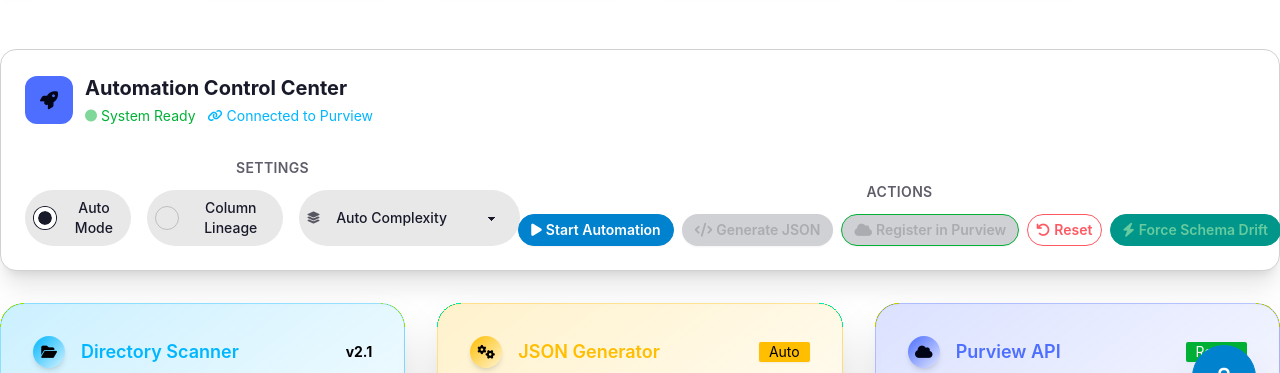
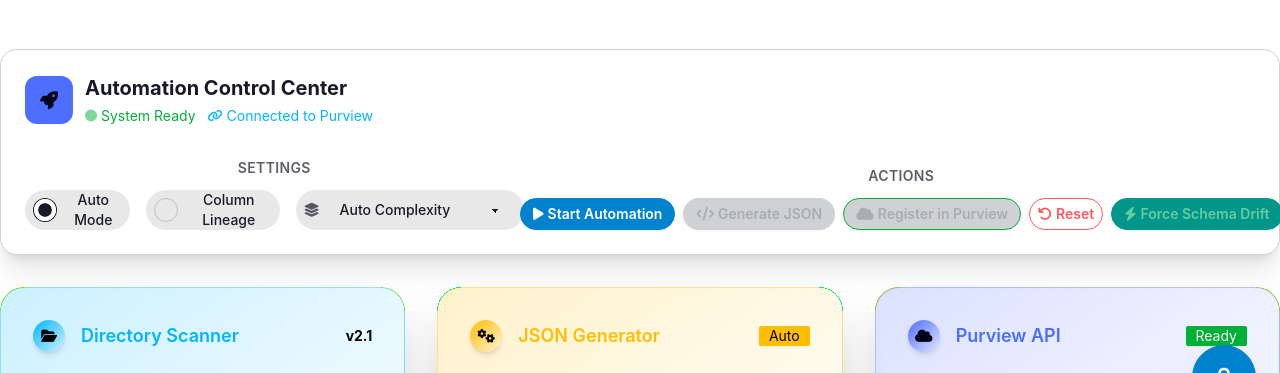
Before and after one commit to qoryhanisagal/lineageautomation, a website: page index.html in a window 1280 px wide. Shown: the part 367-740 px from the top of the page. Drawn offline with nearby package versions, Linux system fonts and the light colour scheme.

```diff
--- a/index.html
+++ b/index.html
@@ -69,7 +69,7 @@
         </div>
     </div>
 
-    <!-- Replace the Hero Section stats with this improved version -->
+    <!-- Hero Section stats -->
     <div class="hero min-h-[40vh] bg-gradient-to-br from-primary/10 via-transparent to-secondary/10 rounded-3xl mb-8">
         <div class="hero-content text-center">
             <div class="max-w-4xl">
@@ -152,17 +152,17 @@
                 <div class="space-y-3 text-center">
                     <h3 class="text-sm font-semibold text-base-content/70 uppercase tracking-wide">Settings</h3>
                     <div class="flex gap-4 justify-center">
-                        <div class="flex items-center gap-2 p-2 bg-base-200 rounded-full">
-                            <input type="checkbox" class="radio radio-sm" id="autoModeToggle" checked style="--chkbg: oklch(65% 0.22 149.214); --chkfg: white;" />
+                        <div class="flex items-center gap-2 py-0 px-2 bg-base-200 rounded-full">
+                            <input type="checkbox" class="radio radio-md" id="autoModeToggle" checked style="--chkbg: oklch(65% 0.22 149.214); --chkfg: white;" />
                             <span class="text-sm font-medium">Auto Mode</span>
                         </div>
-                        <div class="flex items-center gap-2 p-2 bg-base-200 rounded-full">
-                            <input type="checkbox" class="radio radio-sm" id="columnLineageToggle" style="--chkbg: oklch(65% 0.22 149.214); --chkfg: white;" />
+                        <div class="flex items-center gap-2 py-0 px-2 bg-base-200 rounded-full">
+                            <input type="checkbox" class="radio radio-md" id="columnLineageToggle" style="--chkbg: oklch(65% 0.22 149.214); --chkfg: white;" />
                             <span class="text-sm font-medium">Column Lineage</span>
                         </div>
-                        <div class="flex items-center gap-2 p-2 bg-base-200 rounded-full">
-                            <i class="fas fa-layer-group text-xs text-base-content/70"></i>
-                            <select class="select select-xs bg-transparent border-none text-sm font-medium" id="complexityLevel">
+                        <div class="flex items-center gap-2 py-0 px-2 bg-base-200 rounded-full">
+                            <i class="fas fa-layer-group text-sm text-base-content/70"></i>
+                            <select class="select select-sm bg-transparent border-none text-sm font-medium" id="complexityLevel">
                                 <option value="auto">Auto Complexity</option>
                                 <option value="simple">Simple (2 entities)</option>
                                 <option value="standard">Standard (3 entities)</option>
@@ -328,7 +328,7 @@
         </div>
     </div>
 
-    <!-- Enhanced Activity Section -->
+    <!-- Activity Section -->
     <div class="grid grid-cols-1 lg:grid-cols-2 gap-8 mb-8">
         <!-- Live Activity Feed -->
         <div class="card bg-gradient-to-br from-success/5 to-success/10 shadow-2xl border border-success/20 rounded-3xl">
@@ -454,7 +454,7 @@
                     </div>
                 </div>
 
-                <!-- Phase 3: Stakeholder Notification Status -->
+                <!-- Stakeholder Notification Status -->
                 <div class="bg-base-200 rounded-2xl p-4 mt-4 border border-base-300" id="stakeholderNotificationStatus" style="display: none;">
                     <div class="flex items-center justify-between mb-3">
                         <h4 class="font-semibold text-sm flex items-center">
@@ -587,7 +587,7 @@
         </div>
     </div>
 
-    <!-- Enhanced JSON Payload Viewer -->
+    <!-- JSON Payload Viewer -->
     <div class="card bg-gradient-to-br from-secondary/5 to-secondary/10 shadow-2xl mt-8 border border-secondary/20 rounded-3xl" id="jsonViewer" style="display: none;">
         <div class="card-body">
             <div class="flex items-center justify-between mb-6">
@@ -652,7 +652,7 @@
         </div>
     </div>
 
-    <!-- Enhanced API Response Viewer -->
+    <!-- API Response Viewer -->
     <div class="card bg-gradient-to-br from-accent/5 to-accent/10 shadow-2xl mt-6 border border-accent/20 rounded-3xl" id="responseViewer" style="display: none;">
         <div class="card-body">
             <div class="flex items-center justify-between mb-6">
@@ -716,7 +716,7 @@
     </div>
 </div>
 
-<!-- Enhanced Toast Container -->
+<!-- Toast Container -->
 <div class="toast toast-end z-50" id="toastContainer"></div>
 
 <!-- Floating Action Button -->
```
